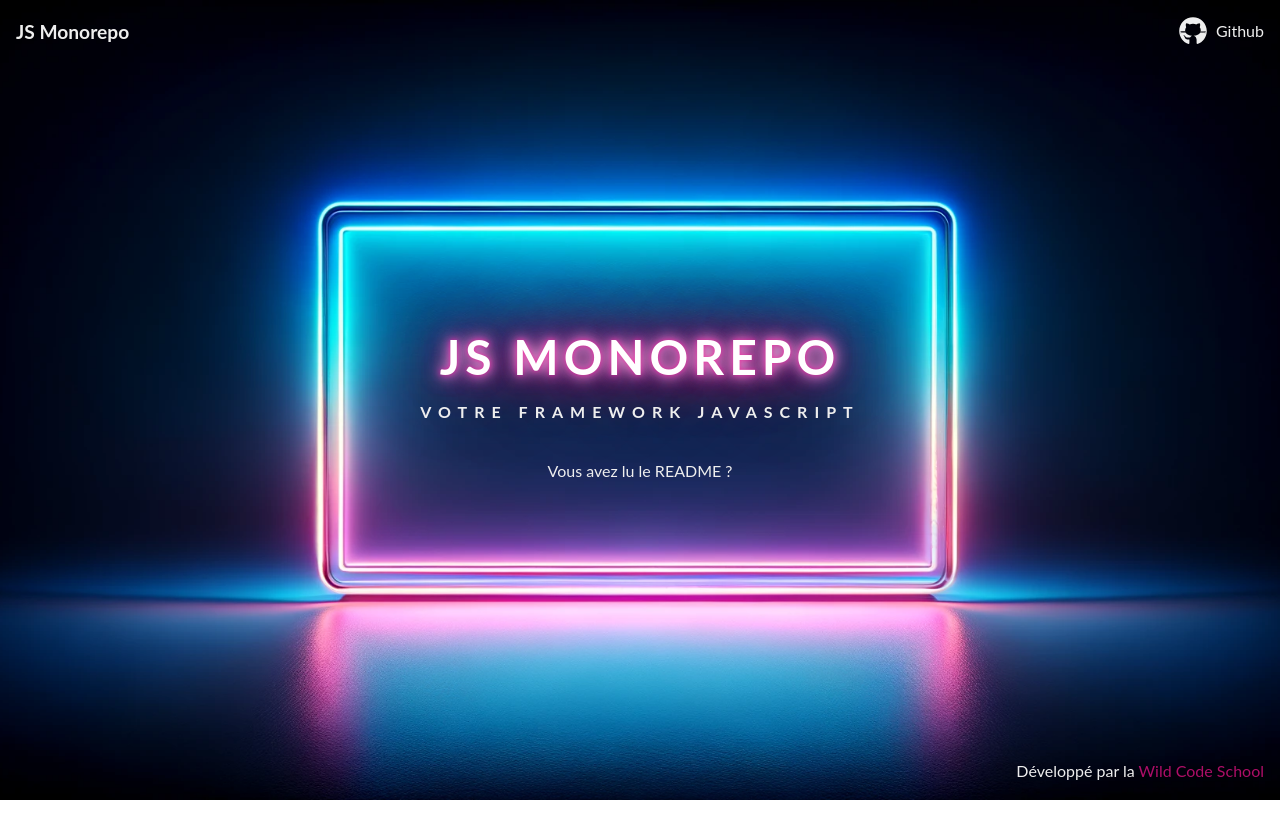
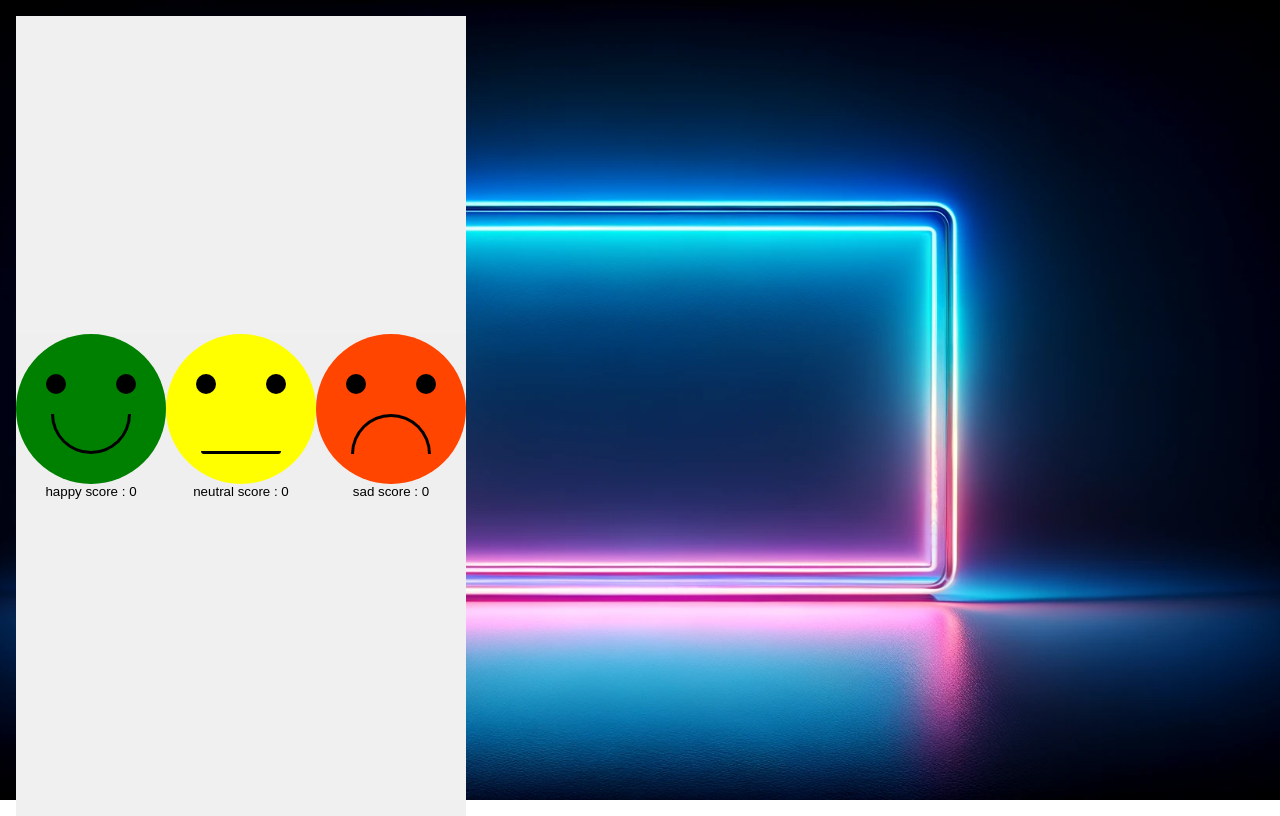
Before and after one commit to WildCodeSchool-2024-09/lille-protojam, a React (Vite) app in the folder client/: page / in a window 1280 px wide. Built offline with nearby package versions, Linux system fonts and the light colour scheme.

Commit message:
created smileys and counters

```diff
--- a/client/src/App.tsx
+++ b/client/src/App.tsx
@@ -1,59 +1,10 @@
 import "./App.css";
+import Mood from "./components/mood/Mood";
 
 function App() {
   return (
     <>
-      <header>
-        <h1 className="logo">JS Monorepo</h1>
-      </header>
-
-      <nav className="navbar">
-        <ul>
-          <li>
-            <a
-              href="https://github.com/WildCodeSchool/create-js-monorepo"
-              target="_blank"
-              rel="noopener noreferrer"
-            >
-              <svg
-                aria-hidden="true"
-                xmlns="http://www.w3.org/2000/svg"
-                x="0px"
-                y="0px"
-                width="30"
-                height="30"
-                viewBox="0 0 50 50"
-              >
-                <path
-                  d="M17.791,46.836C18.502,46.53,19,45.823,19,45v-5.4c0-0.197,0.016-0.402,0.041-0.61C19.027,38.994,19.014,38.997,19,39 c0,0-3,0-3.6,0c-1.5,0-2.8-0.6-3.4-1.8c-0.7-1.3-1-3.5-2.8-4.7C8.9,32.3,9.1,32,9.7,32c0.6,0.1,1.9,0.9,2.7,2c0.9,1.1,1.8,2,3.4,2 c2.487,0,3.82-0.125,4.622-0.555C21.356,34.056,22.649,33,24,33v-0.025c-5.668-0.182-9.289-2.066-10.975-4.975 c-3.665,0.042-6.856,0.405-8.677,0.707c-0.058-0.327-0.108-0.656-0.151-0.987c1.797-0.296,4.843-0.647,8.345-0.714 c-0.112-0.276-0.209-0.559-0.291-0.849c-3.511-0.178-6.541-0.039-8.187,0.097c-0.02-0.332-0.047-0.663-0.051-0.999 c1.649-0.135,4.597-0.27,8.018-0.111c-0.079-0.5-0.13-1.011-0.13-1.543c0-1.7,0.6-3.5,1.7-5c-0.5-1.7-1.2-5.3,0.2-6.6 c2.7,0,4.6,1.3,5.5,2.1C21,13.4,22.9,13,25,13s4,0.4,5.6,1.1c0.9-0.8,2.8-2.1,5.5-2.1c1.5,1.4,0.7,5,0.2,6.6c1.1,1.5,1.7,3.2,1.6,5 c0,0.484-0.045,0.951-0.11,1.409c3.499-0.172,6.527-0.034,8.204,0.102c-0.002,0.337-0.033,0.666-0.051,0.999 c-1.671-0.138-4.775-0.28-8.359-0.089c-0.089,0.336-0.197,0.663-0.325,0.98c3.546,0.046,6.665,0.389,8.548,0.689 c-0.043,0.332-0.093,0.661-0.151,0.987c-1.912-0.306-5.171-0.664-8.879-0.682C35.112,30.873,31.557,32.75,26,32.969V33 c2.6,0,5,3.9,5,6.6V45c0,0.823,0.498,1.53,1.209,1.836C41.37,43.804,48,35.164,48,25C48,12.318,37.683,2,25,2S2,12.318,2,25 C2,35.164,8.63,43.804,17.791,46.836z"
-                  fill="#eee"
-                />
-              </svg>
-              Github
-            </a>
-          </li>
-        </ul>
-      </nav>
-
-      <main className="text-box">
-        <hgroup className="block-primary">
-          <h2 className="block-primary-main">JS Monorepo</h2>
-          <p className="block-primary-sub">Votre framework JavaScript</p>
-        </hgroup>
-        <p>Vous avez lu le README ?</p>
-      </main>
-
-      <footer>
-        Développé par la&nbsp;
-        <a
-          href="https://www.wildcodeschool.com/"
-          className="wcs"
-          target="_blank"
-          rel="noopener noreferrer"
-        >
-          Wild Code School
-        </a>
-      </footer>
+      <Mood />
     </>
   );
 }
--- /dev/null
+++ b/client/src/components/mood/Mood.css
@@ -0,0 +1,85 @@
+.smiley-container {
+  display: flex;
+  justify-content: center;
+  align-items: center;
+  height: 100vh;
+  background-color: #f0f0f0;
+}
+
+/* Visage et couleurs */
+.face {
+  width: 150px;
+  height: 150px;
+  background-color: green;
+  border-radius: 50%;
+  position: relative;
+}
+
+.face-happy {
+  background-color: green;
+}
+
+.face-neutral {
+  background-color: yellow;
+}
+
+.face-sad {
+  background-color: orangered;
+}
+
+/* Position des yeux */
+.eyes {
+  position: absolute;
+  top: 40px;
+  width: 100%;
+  display: flex;
+  justify-content: space-between;
+  padding: 0 30px;
+}
+
+.eye {
+  width: 20px;
+  height: 20px;
+  background-color: #000;
+  border-radius: 50%;
+}
+
+/* Forme des bouches */
+.mouth {
+  position: absolute;
+  bottom: 30px;
+  left: 50%;
+  width: 80px;
+  height: 40px;
+  border: 3px solid #000;
+  border-top: none;
+  border-radius: 0 0 50px 50px;
+  transform: translateX(-50%);
+}
+
+.mouth-happy {
+  border-top: none;
+  border-radius: 0 0 50px 50px;
+  height: 40px;
+  border-bottom: 3px solid #000;
+}
+
+.mouth-neutral {
+  border-top: none;
+  border-bottom: none;
+  height: 3px;
+  background-color: #000;
+}
+
+.mouth-sad {
+  border-top: 3px solid #000;
+  border-bottom: none;
+  border-radius: 50px 50px 0 0;
+  height: 40px;
+}
+
+/* Boutons */
+.button-face {
+  border: none;
+  cursor: pointer;
+}
--- /dev/null
+++ b/client/src/components/mood/Mood.tsx
@@ -0,0 +1,80 @@
+import { useState } from "react";
+import "./Mood.css";
+
+function Mood() {
+  const [happyCount, setHappyCount] = useState(0);
+  const [neutralCount, setNeutralCount] = useState(0);
+  const [sadCount, setSadCount] = useState(0);
+
+  const handleClickHappy = () => {
+    setHappyCount(happyCount + 1);
+  };
+
+  const handleclickNeutral = () => {
+    setNeutralCount(neutralCount + 1);
+  };
+
+  const handleClickSad = () => {
+    setSadCount(sadCount + 1);
+  };
+
+  return (
+    <>
+      <div className="smiley-container">
+        {/*  */}
+        <button
+          type="button"
+          className="button-face button-happy"
+          onClick={handleClickHappy}
+        >
+          <div className="smiley-happy">
+            <div className=" face face-happy">
+              <div className="eyes">
+                <div className="left-eye eye" />
+                <div className="right-eye eye" />
+              </div>
+              <div className=" mouth mouth-happy" />
+            </div>
+            <div className="compteur">happy score : {happyCount}</div>
+          </div>
+        </button>
+        {/*  */}
+        <button
+          type="button"
+          className="button-face button-neutral"
+          onClick={handleclickNeutral}
+        >
+          <div className="smiley-neutral">
+            <div className="face face-neutral">
+              <div className="eyes">
+                <div className="left-eye eye" />
+                <div className="right-eye eye" />
+              </div>
+              <div className="mouth mouth-neutral" />
+            </div>
+            <div className="compteur">neutral score : {neutralCount}</div>
+          </div>
+        </button>
+        {/*  */}
+        <button
+          type="button"
+          className="button-face button-sad"
+          onClick={handleClickSad}
+        >
+          <div className="smiley-sad">
+            <div className="face face-sad">
+              <div className="eyes">
+                <div className="left-eye eye" />
+                <div className="right-eye eye" />
+              </div>
+              <div className="mouth mouth-sad" />
+            </div>
+            <div className="compteur">sad score : {sadCount}</div>
+          </div>
+        </button>
+      </div>
+    </>
+  );
+}
+
+export default Mood;
```
